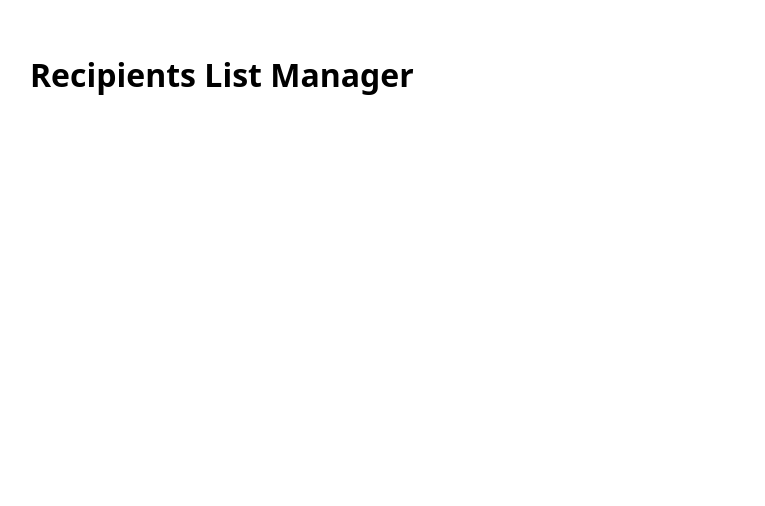
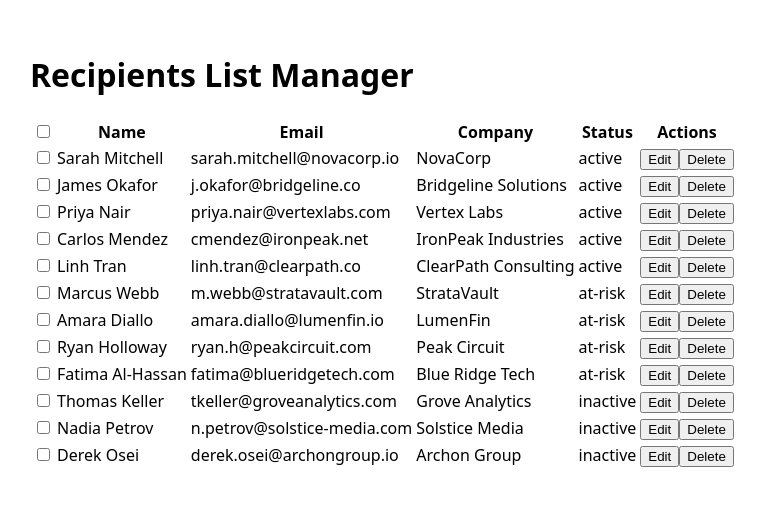
Before and after one commit to gabigf/recipients-list-manager, a Vue app: page / in a window 1280 px wide. Shown: the top 506 px of the page, without its empty margins (2-767 px from the left). Built offline with nearby package versions, Linux system fonts and the light colour scheme.

Commit message:
Add RecipientList table with selection, delete, and search-ready filtering

```diff
--- a/src/App.vue
+++ b/src/App.vue
@@ -1,9 +1,11 @@
 <script setup>
+import RecipientList from './components/RecipientList.vue';
 </script>
 
 <template>
   <main>
     <h1>Recipients List Manager</h1>
+    <RecipientList />
   </main>
 </template>
 
--- /dev/null
+++ b/src/components/RecipientList.vue
@@ -0,0 +1,84 @@
+<template>
+  <div>
+    <table>
+      <thead>
+        <tr>
+          <th>
+            <input
+              type="checkbox"
+              :checked="isAllSelected"
+              @change="toggleSelectAll"
+            />
+          </th>
+          <th>Name</th>
+          <th>Email</th>
+          <th>Company</th>
+          <th>Status</th>
+          <th>Actions</th>
+        </tr>
+      </thead>
+      <tbody>
+        <tr v-for="recipient in store.filteredRecipients" :key="recipient.id">
+          <td>
+            <input
+              type="checkbox"
+              :checked="store.selectedIds.has(recipient.id)"
+              @change="toggleRecipient(recipient.id)"
+            />
+          </td>
+          <td>{{ recipient.name }}</td>
+          <td>{{ recipient.email }}</td>
+          <td>{{ recipient.company }}</td>
+          <td>{{ recipient.status }}</td>
+          <td>
+            <button @click="emit('edit', recipient.id)">Edit</button>
+            <button @click="confirmDelete(recipient)">Delete</button>
+          </td>
+        </tr>
+      </tbody>
+    </table>
+  </div>
+</template>
+
+<script setup>
+import { computed } from 'vue';
+import { useRecipientsStore } from '../stores/recipients.js';
+
+const store = useRecipientsStore();
+const emit = defineEmits(['edit']);
+
+const isAllSelected = computed(
+  () =>
+    store.filteredRecipients.length > 0 &&
+    store.filteredRecipients.every((recipient) =>
+      store.selectedIds.has(recipient.id),
+    ),
+);
+
+function toggleRecipient(recipientId) {
+  const updatedIds = new Set(store.selectedIds);
+  if (updatedIds.has(recipientId)) {
+    updatedIds.delete(recipientId);
+  } else {
+    updatedIds.add(recipientId);
+  }
+  store.selectedIds = updatedIds;
+}
+
+function confirmDelete(recipient) {
+  if (window.confirm(`Delete ${recipient.name}?`)) {
+    store.deleteRecipient(recipient.id)
+  }
+}
+
+function toggleSelectAll() {
+  const allFilteredIds = store.filteredRecipients.map(
+    (recipient) => recipient.id,
+  );
+  if (isAllSelected.value) {
+    store.selectedIds = new Set();
+  } else {
+    store.selectedIds = new Set(allFilteredIds);
+  }
+}
+</script>
```
